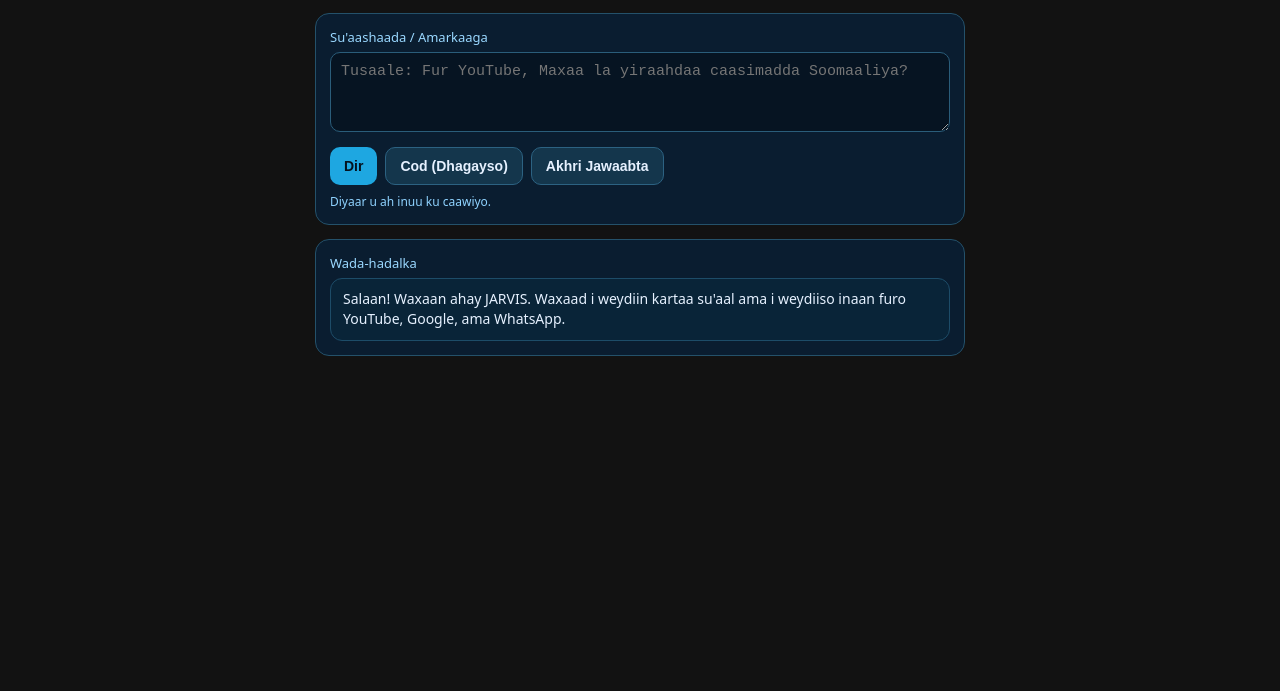
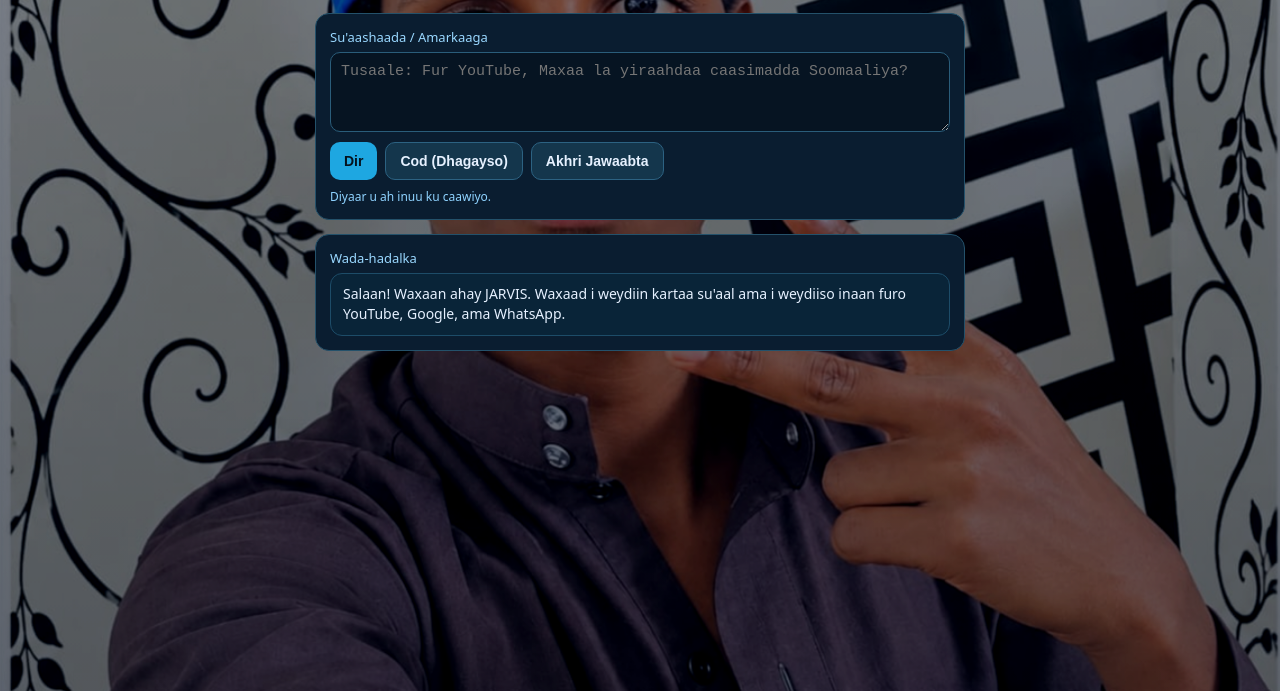
Before and after one commit to saamgamer9-blip/JARVIS-AI, a website: page index.html in a window 1280 px wide. Shown: the part 109-800 px from the top of the page. Drawn offline with Linux system fonts and the light colour scheme.

Commit message:
Update index.html

```diff
--- a/index.html
+++ b/index.html
@@ -1,3 +1,4 @@
+<div class="video-background"></div>
 <!DOCTYPE html>
 <html lang="so">
 <head>
@@ -149,7 +150,7 @@
     }
   </style>
 </head>
-<body>
+<body><div class="video-background"></div>
   <main>
     <header>
       <h1>J.A.R.V.I.S.</h1>
```
